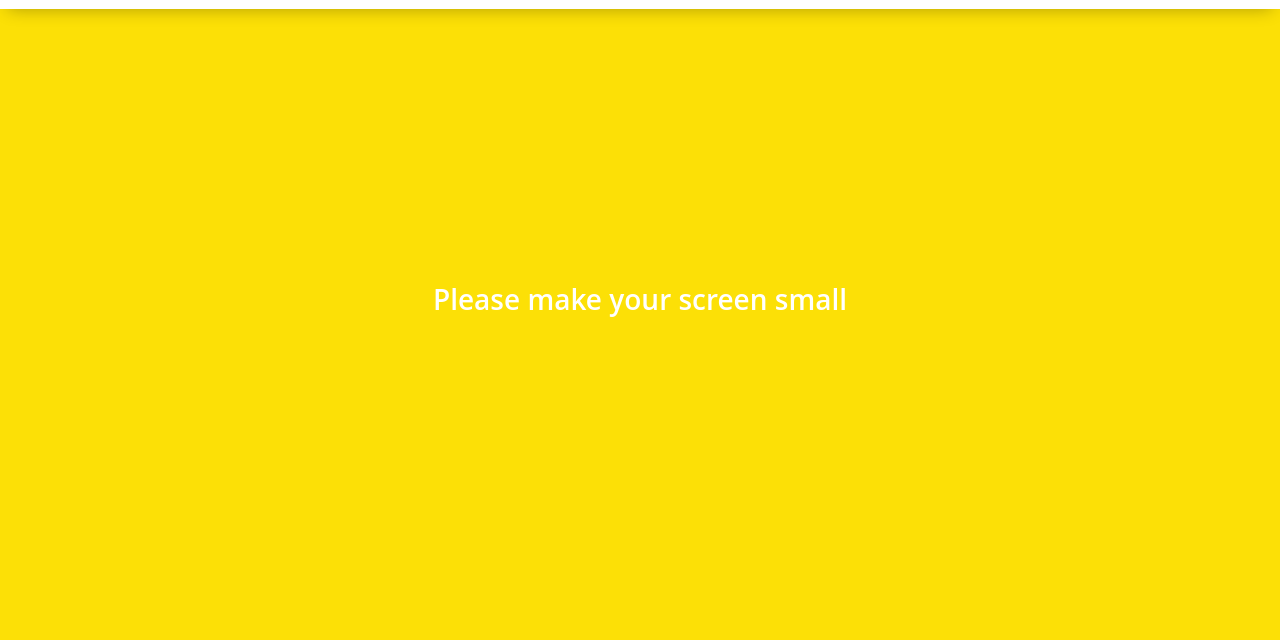
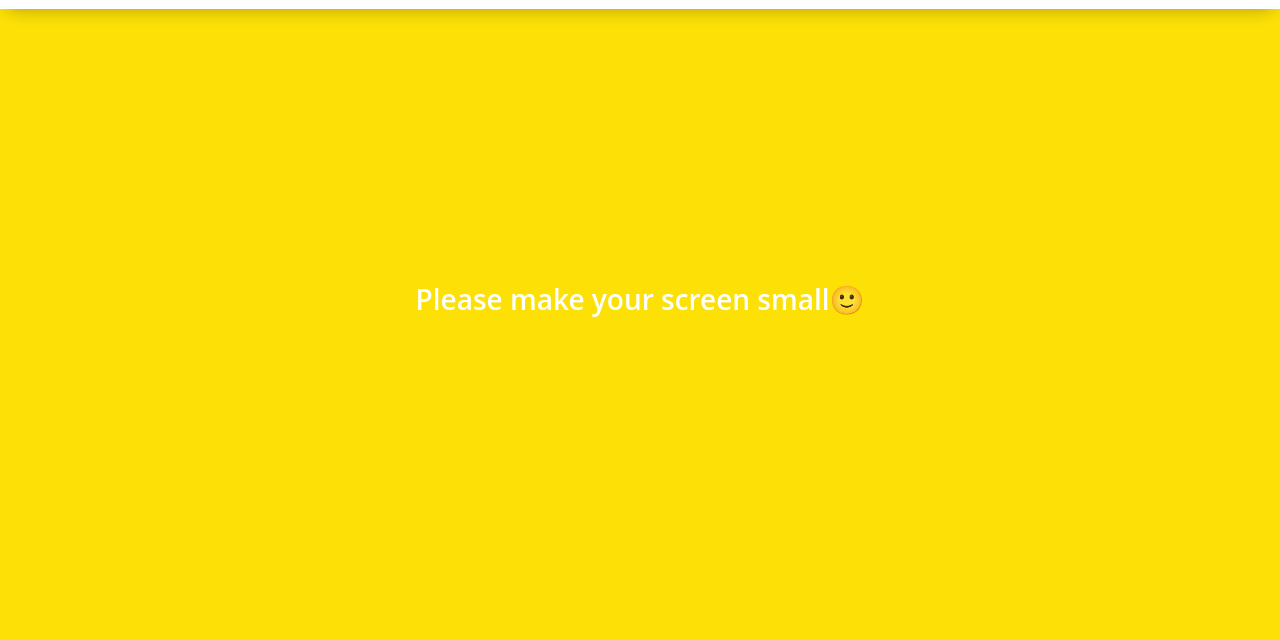
Before and after one commit to YoungjaeKang/kakao-clone-v2, a plain HTML site: page docs/chat.html in a window 1280 px wide. Shown: the part 101-741 px from the top of the page. Drawn offline with nearby package versions, Linux system fonts and the light colour scheme; files that its build step writes are made by us from their sources; files whose address does not match are found by name.

Commit message:
Added Emoji (media query)
🙂

```diff
--- a/docs/chat.html
+++ b/docs/chat.html
@@ -109,7 +109,7 @@
     </div>
         <!-- media query 입력 -->
         <div class="bigScreen">
-            <span class="bigScreen__text">Please make your screen small</span>
+            <span class="bigScreen__text">Please make your screen small🙂</span>
           </div>
   </body>
 </html>
```
Also changed, not shown: docs/find.html (+1 -1 lines), docs/friends.html (+1 -1 lines), docs/index.html (+1 -1 lines), docs/more.html (+1 -1 lines), docs/settings.html (+1 -1 lines).
